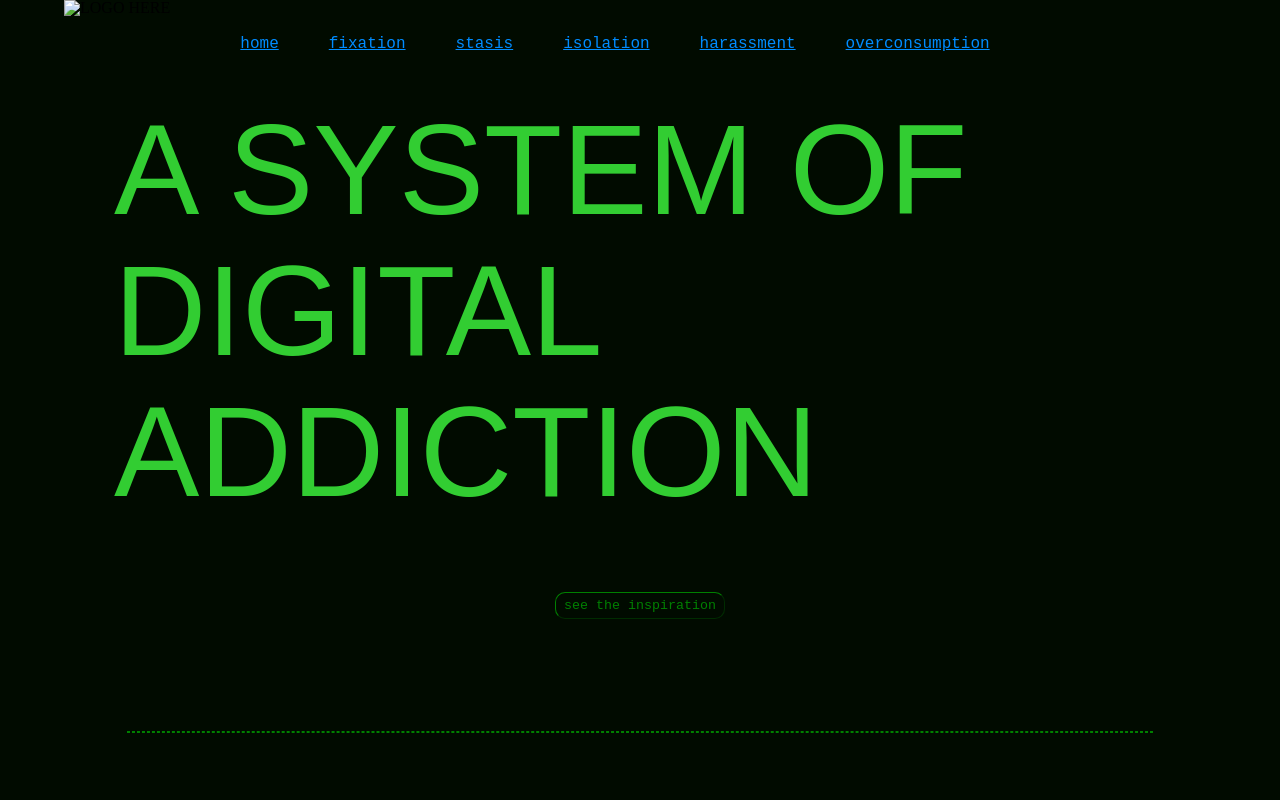
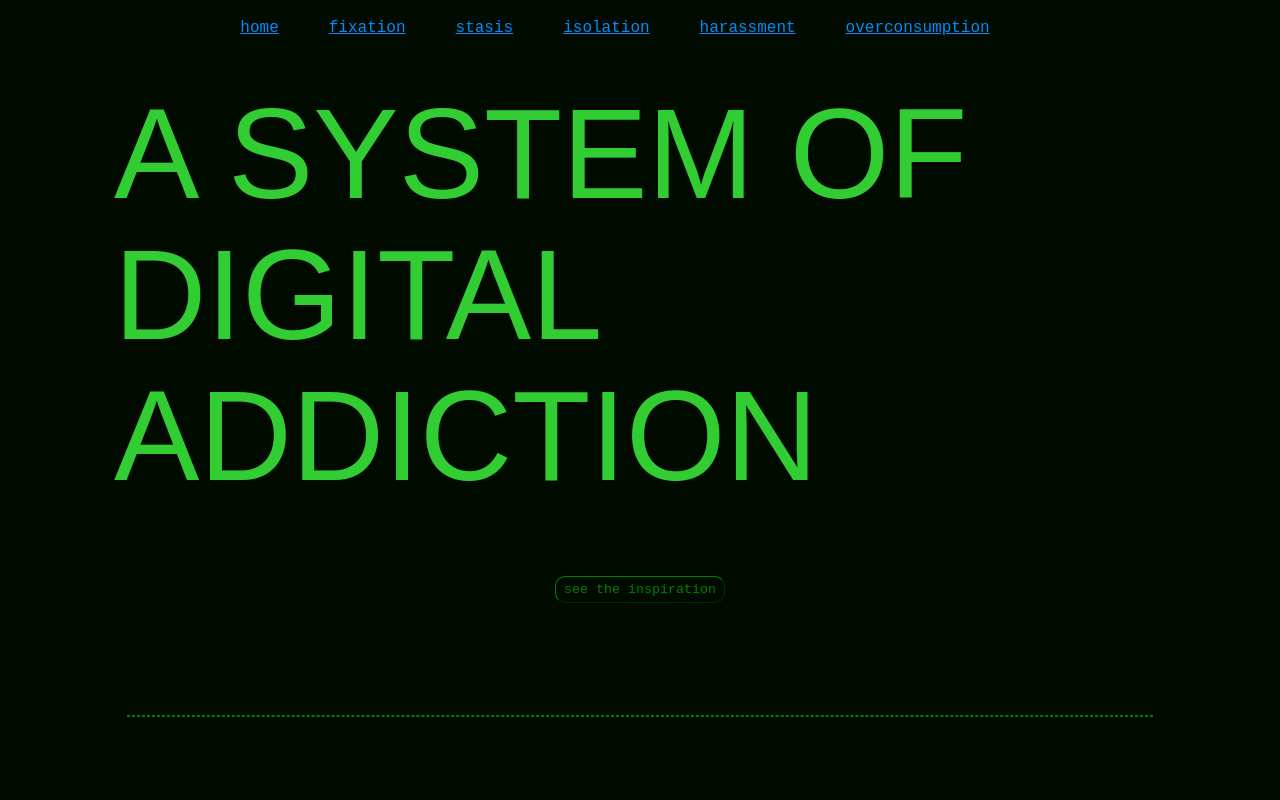
Before and after one commit to rynn-ie/laurens-digiplat-code, a plain HTML site: page index.html in a window 1280 px wide. Shown: the top 800 px of the page. Drawn offline with Linux system fonts and the light colour scheme; a web font is replaced by a local one.

Commit message:
deleted logo img

```diff
--- a/index.html
+++ b/index.html
@@ -11,7 +11,6 @@
 <body>
     <!--NAV BAR-->
     <nav>
-        <img src="/" alt="LOGO HERE">
         <ul class="navitems">
             <li class="navlink"><a href="index.html">home</a></li>
             <li class="navlink"><a href="fixation.html">fixation</a></li>
```
Also changed, not shown: bigtech.html (+0 -1 lines), fixation.html (+0 -1 lines), harassment.html (+0 -1 lines), isolation.html (+0 -1 lines), misery.html (+0 -1 lines), overconsumption.html (+0 -1 lines), site-inspiration.html (+0 -1 lines), stasis.html (+0 -1 lines).
